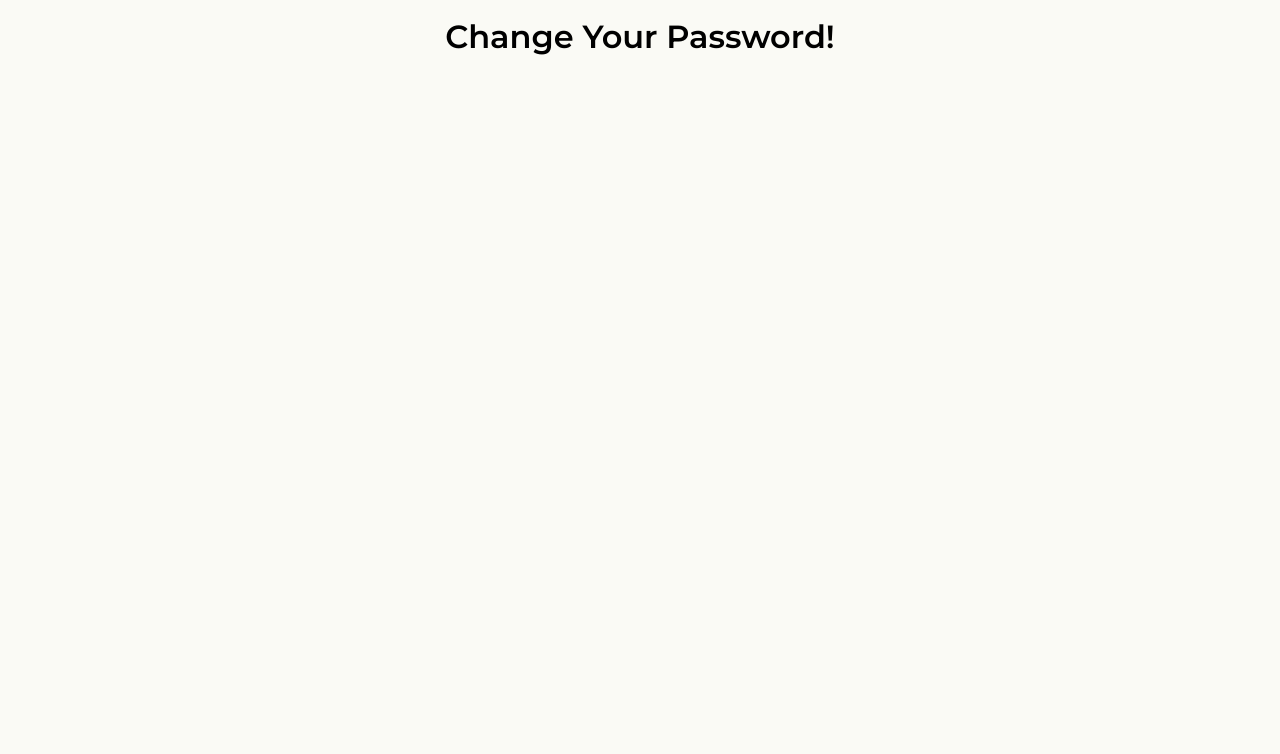
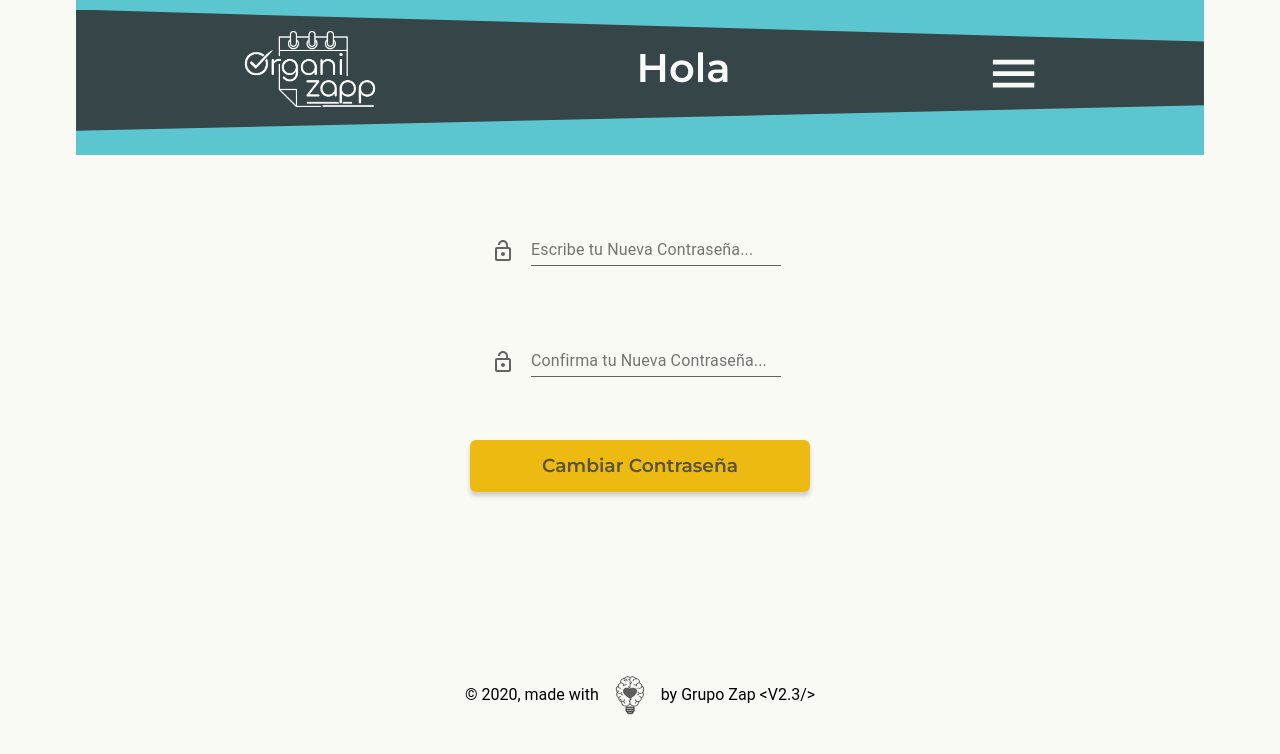
Before and after one commit to grupoZap-V2-3/frontOrganiZapp, a React (Create React App) app: page /change-pass in a window 1280 px wide. Shown: the top 754 px of the page. Built offline with nearby package versions, Linux system fonts and the light colour scheme.

Commit message:
change password page and footer component created

```diff
--- /dev/null
+++ b/src/components/MainFooter/index.js
@@ -0,0 +1,16 @@
+import React from 'react';
+import './index.scss';
+
+const footerHeartLogo = require('../../theme/images/Icon_brain_heart.png');
+const now = new Date();
+const year = now.getFullYear()
+
+const MainFooter = () =>(
+  <div className="MainFooterContainer">
+    <span>© {year}, made with &#32; </span>
+      <img className="heartLogo" src={footerHeartLogo} alt="HeartLogo" />
+    <span>&#32; by Grupo Zap &#60;V2.3/&#62;</span>
+  </div>
+);
+
+export default MainFooter;
--- /dev/null
+++ b/src/components/MainFooter/index.scss
@@ -0,0 +1,18 @@
+@import '../../theme/globals.scss';
+@import '../../theme/colors.scss';
+@import '../../theme/variables.scss';
+
+.MainFooterContainer{
+  height: auto;
+  width: auto;
+  font-family: $font-family-footer;
+  display: flex;
+  align-items: center;
+  justify-content: center;
+}
+
+.heartLogo{
+  margin-top: 3px;
+  width: 30px;
+  margin: 0 1em;
+}
--- a/src/pages/ChangePasswordPage/index.js
+++ b/src/pages/ChangePasswordPage/index.js
@@ -1,7 +1,62 @@
 import React from 'react';
+import './index.scss';
+import MainHeader from '../../components/MainHeader';
+import ButtonLarge from '../../components/ButtonLarge';
+import MainFooter from '../../components/MainFooter';
+import { Link } from 'react-router-dom';
+import TextField from '@material-ui/core/TextField';
+import Grid from '@material-ui/core/Grid';
+import { makeStyles } from '@material-ui/core/styles';
+import { LockOpen, VisibilityOff } from '@material-ui/icons';
 
-const ChangePasswordPage = () => (
-  <h1>Change Your Password!</h1>
-);
+const useStyles = makeStyles(theme => ({
+  textField: {
+    marginLeft: theme.spacing(1),
+    marginRight: theme.spacing(1),
+    width: 250,
+  },
+}));
+
+const ChangePasswordPage = () => {
+  const classes = useStyles();
+  return (
+    <section>
+      <MainHeader />
+      <div className="ChangePassContentWrapper">
+        {/* Material Changepassword Input */}
+        <Grid container spacing={1} alignItems="flex-end">
+          <Grid item>
+            <LockOpen />
+          </Grid>
+          <Grid item>
+            <TextField id="input-with-icon-grid"
+            className={classes.textField}
+            type="password"
+            label="Escribe tu Nueva Contraseña..."
+            />
+          </Grid>
+        </Grid>
+        {/* Material Confirmpassword Input */}
+        <Grid container spacing={1} alignItems="flex-end">
+          <Grid item>
+            <LockOpen />
+          </Grid>
+          <Grid item>
+            <TextField id="input-with-icon-grid"
+            className={classes.textField}
+            type="password"
+            label="Confirma tu Nueva Contraseña..."
+              />
+          </Grid>
+        </Grid>
+        <ButtonLarge text="Cambiar Contraseña" />
+      </div>
+      {/* Footer */}
+      <div className="footer">
+        <MainFooter/>
+      </div>
+    </section>
+  );
+}
 
 export default ChangePasswordPage;
--- a/src/pages/ChangePasswordPage/index.scss
+++ b/src/pages/ChangePasswordPage/index.scss
@@ -0,0 +1,71 @@
+@import './../../theme/colors.scss';
+@import './../../theme/variables.scss';
+@import './../../theme/globals.scss';
+
+.ChangePassContentWrapper{
+  display: flex;
+  justify-content: space-evenly;
+  flex-direction: column;
+  align-items: center;
+  color: $color-icon-secondary;
+  margin-left: auto;
+  margin-right: auto;
+  height: 400px;
+  width: 300px;
+}
+
+//Mui override
+div.MuiInput{
+  &-underline{
+    border-bottom: $color-icon-secondary;
+
+    &:before{
+      border-bottom-color: $color-icon-secondary;
+    }
+    &:after{
+      border-bottom-color: $color-icon-secondary
+    }
+
+  }
+  &-underline:hover:not(.Mui-disabled):before{
+    border-bottom-color: $color-icon-secondary;
+  }
+}
+div.MuiInputBase-root{
+  color: $color-text-base;
+  font-family: $font-family-primary;
+  font-weight: 500;
+}
+//END-Mui override
+
+.footer{
+      display: flex;
+      min-height: 180px;
+      justify-content: center;
+}
+
+//Media query's
+
+//Tablet
+@media screen and (min-width: $tablet-min){
+  .ChangePassContentWrapper{
+    width: 400px;
+    margin-left: auto;
+    margin-right: auto;
+  }
+
+  div.MuiGrid-container{
+    justify-content: center;
+  }
+
+  .footer{
+    min-height: 260px;
+  }
+}
+//Desktop
+@media screen and (min-width: $desktop-min) {
+
+  .footer{
+    min-height: 280px;
+  }
+}
--- a/src/theme/globals.scss
+++ b/src/theme/globals.scss
@@ -10,6 +10,7 @@ body{
   margin: 0;
   padding: 0;
   line-height: 1;
+  cursor: default;
 }
 button{
   border: none;
--- a/src/theme/variables.scss
+++ b/src/theme/variables.scss
@@ -1,6 +1,7 @@
 @import './../../theme/colors.scss';
 
 $font-family-primary: 'Montserrat', sans-serif;
+$font-family-footer: 'Roboto', sans-serif;
 $box-shadow: 0px 4px 4px $color-element-shadow;
 
 // Breakpoints
```
